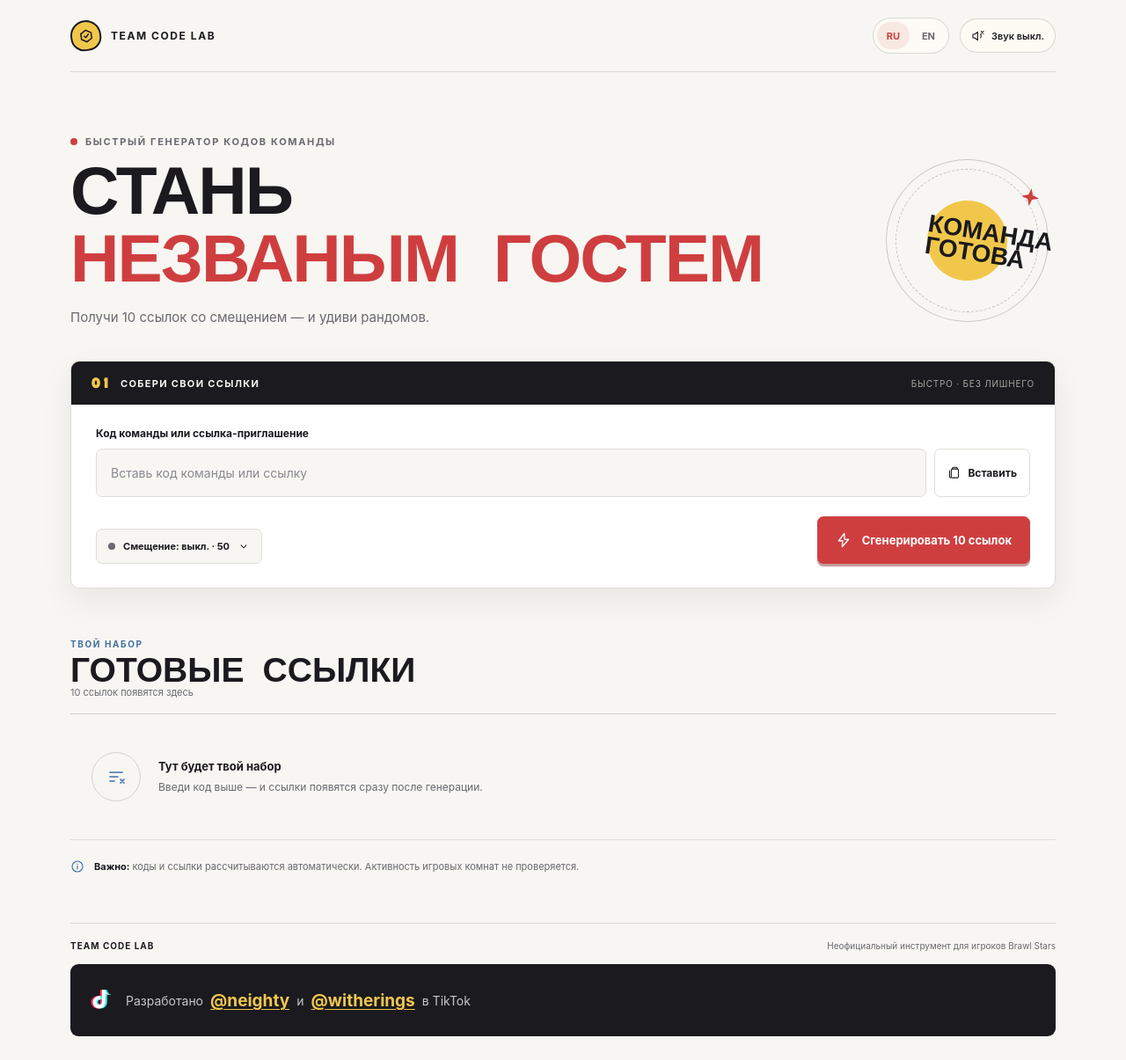
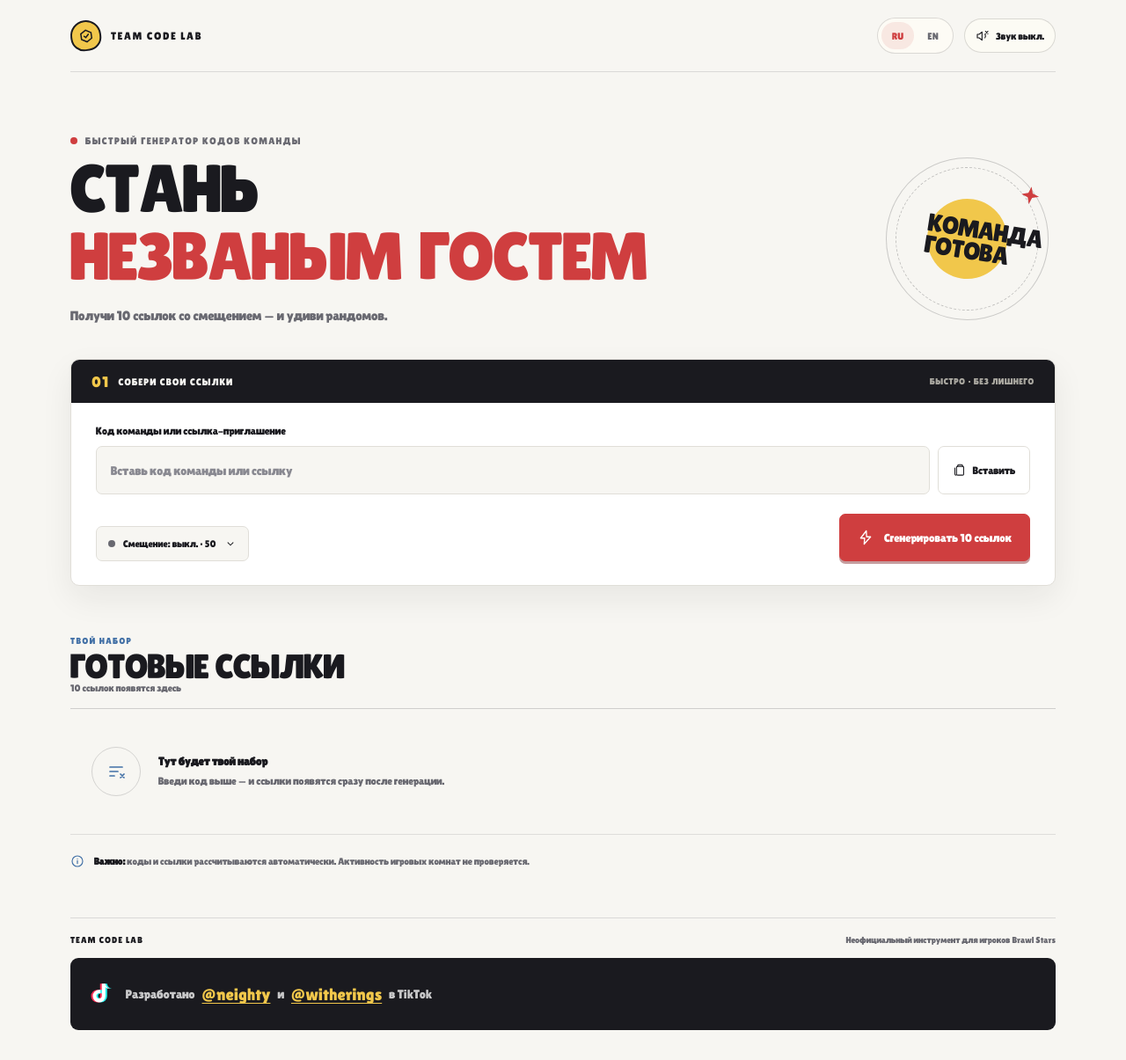
Before and after one commit to witherings/botrooms, a Flask app: page / in a window 1280 px wide. Shown: the whole page at 88% size. After the commit the page ends 1171 px from the top, so only its background shows below. Run offline with Flask 3, Linux system fonts and the light colour scheme.

Commit message:
Update site styles and add font and asset files
Replit-Commit-Author: Agent

```diff
--- a/site/static/style.css
+++ b/site/static/style.css
@@ -1,8 +1,15 @@
 @font-face {
-  font-family: "Nougat";
-  src: url("./fonts/Nougat-ExtraBlack.ttf") format("truetype");
+  font-family: "Lilita One Russian";
+  src: url("./fonts/LilitaOne-Russian.ttf") format("truetype");
   font-style: normal;
-  font-weight: 900;
+  font-weight: 400;
+  font-display: swap;
+}
+@font-face {
+  font-family: "Lilita One English";
+  src: url("./fonts/LilitaOne-English.ttf") format("truetype");
+  font-style: normal;
+  font-weight: 400;
   font-display: swap;
 }
 
@@ -16,8 +23,13 @@
   --orange: 207 62 63;
   --lime: 241 199 75;
   --teal: 66 112 166;
-  --display: "Nougat", Impact, sans-serif;
-  --body: Inter, ui-sans-serif, system-ui, -apple-system, BlinkMacSystemFont, "Segoe UI", sans-serif;
+  --display: "Lilita One Russian", sans-serif;
+  --body: "Lilita One Russian", sans-serif;
+}
+
+:root[lang="en"] {
+  --display: "Lilita One English", sans-serif;
+  --body: "Lilita One English", sans-serif;
 }
 
 * { box-sizing: border-box; }
@@ -56,7 +68,7 @@ button:focus-visible, input:focus-visible, a:focus-visible {
   background: rgb(var(--lime)); transform: rotate(-8deg);
 }
 .brand-mark svg { width: 20px; height: 20px; }
-.brand-name { font-size: 12px; font-weight: 700; letter-spacing: .13em; text-transform: uppercase; }
+.brand-name { font-size: 12px; font-weight: 400; letter-spacing: .13em; text-transform: uppercase; }
 .header-tools { display: flex; align-items: center; gap: 12px; }
 .language-switch {
   display: inline-flex; gap: 3px; padding: 4px; border: 1px solid rgba(26, 26, 31, .15);
@@ -64,7 +76,7 @@ button:focus-visible, input:focus-visible, a:focus-visible {
 }
 .language-switch button, .sound-toggle {
   min-width: 37px; height: 31px; padding: 0 9px; border: 0; border-radius: 999px;
-  background: transparent; color: rgb(var(--muted)); font-size: 11px; font-weight: 700;
+  background: transparent; color: rgb(var(--muted)); font-size: 11px; font-weight: 400;
   cursor: pointer; transition: transform .16s ease;
 }
 .language-switch button[aria-pressed="true"] { color: rgb(var(--orange)); background: rgba(207, 62, 63, .1); }
@@ -75,7 +87,7 @@ button:focus-visible, input:focus-visible, a:focus-visible {
   color: rgb(var(--ink)); background: rgba(255, 253, 245, .65);
 }
 .sound-toggle svg { width: 16px; height: 16px; }
-.sound-label { display: none; font-size: 11px; font-weight: 600; }
+.sound-label { display: none; font-size: 11px; font-weight: 400; }
 
 .hero {
   display: grid; grid-template-columns: minmax(0, 1fr) 238px; gap: 36px;
@@ -83,13 +95,13 @@ button:focus-visible, input:focus-visible, a:focus-visible {
 }
 .eyebrow {
   display: inline-flex; align-items: center; gap: 9px; margin: 0 0 15px;
-  color: rgb(var(--muted)); font-size: 11px; font-weight: 700; letter-spacing: .15em; text-transform: uppercase;
+  color: rgb(var(--muted)); font-size: 11px; font-weight: 400; letter-spacing: .15em; text-transform: uppercase;
 }
 .eyebrow-dot { width: 8px; height: 8px; border-radius: 50%; background: rgb(var(--orange)); }
 h1 {
   display: flex; flex-direction: column; align-items: flex-start; gap: .12em;
   max-width: 850px; margin: 0; font-family: var(--display); font-size: clamp(62px, 8vw, 100px);
-  font-weight: 900; line-height: .88; letter-spacing: -.025em; text-transform: uppercase;
+  font-weight: 400; line-height: .88; letter-spacing: 0; word-spacing: .08em; text-transform: uppercase;
 }
 h1 br { display: none; }
 h1 span { display: block; }
@@ -106,7 +118,7 @@ h1 .accent { color: rgb(var(--orange)); }
 .orbit-stamp::before, .orbit-stamp::after { position: absolute; content: ""; border-radius: 50%; }
 .orbit-stamp::before { inset: 10px; border: 1px dashed rgba(26, 26, 31, .24); }
 .orbit-stamp::after { width: 91px; height: 91px; background: rgb(var(--lime)); }
-.stamp-copy { z-index: 1; max-width: 93px; font-family: var(--display); font-size: 28px; font-weight: 800; line-height: .88; text-align: center; text-transform: uppercase; }
+.stamp-copy { z-index: 1; max-width: 93px; font-family: var(--display); font-size: 28px; font-weight: 400; line-height: .88; text-align: center; text-transform: uppercase; }
 .stamp-star { position: absolute; z-index: 2; top: 20px; right: 17px; width: 23px; height: 23px; color: rgb(var(--orange)); }
 
 .generator {
@@ -117,22 +129,22 @@ h1 .accent { color: rgb(var(--orange)); }
   display: flex; align-items: center; justify-content: space-between; min-height: 49px;
   padding: 0 23px; color: rgb(var(--paper)); background: rgb(var(--ink));
 }
-.generator-bar-title { display: inline-flex; align-items: center; gap: 10px; font-size: 11px; font-weight: 700; letter-spacing: .12em; text-transform: uppercase; }
+.generator-bar-title { display: inline-flex; align-items: center; gap: 10px; font-size: 11px; font-weight: 400; letter-spacing: .12em; text-transform: uppercase; }
 .bar-index { color: rgb(var(--lime)); font-family: var(--display); font-size: 17px; }
 .bar-note { color: rgba(248, 245, 231, .65); font-size: 10px; letter-spacing: .08em; text-transform: uppercase; }
 .form-content { padding: 25px 28px 27px; }
-.input-label, .field-label { display: block; margin: 0 0 10px; font-size: 12px; font-weight: 700; }
+.input-label, .field-label { display: block; margin: 0 0 10px; font-size: 12px; font-weight: 400; }
 .input-wrap { position: relative; display: flex; gap: 9px; }
 .code-input {
   width: 100%; min-width: 0; height: 55px; padding: 0 16px; border: 1px solid rgb(var(--line));
-  border-radius: 7px; color: rgb(var(--ink)); background: rgb(var(--paper)); font-size: 14px; font-weight: 600;
+  border-radius: 7px; color: rgb(var(--ink)); background: rgb(var(--paper)); font-size: 14px; font-weight: 400;
 }
 .code-input::placeholder { color: #898991; font-weight: 400; }
 .code-input:focus { border-color: rgb(var(--orange)); background: rgb(var(--card)); outline: none; }
 .paste-button {
   flex: 0 0 auto; display: inline-flex; align-items: center; justify-content: center; gap: 8px;
   min-width: 105px; padding: 0 14px; border: 1px solid rgb(var(--line)); border-radius: 4px;
-  border-radius: 7px; background: transparent; font-size: 12px; font-weight: 700; cursor: pointer;
+  border-radius: 7px; background: transparent; font-size: 12px; font-weight: 400; cursor: pointer;
   transition: transform .16s ease;
 }
 .paste-button:hover { background: rgba(241, 199, 75, .25); transform: translateY(-1px); }
@@ -142,7 +154,7 @@ h1 .accent { color: rgb(var(--orange)); }
 .offset-toggle {
   display: inline-flex; align-items: center; gap: 9px; min-height: 40px; padding: 0 13px;
   border: 1px solid rgb(var(--line)); border-radius: 7px; color: rgb(var(--ink));
-  background: rgb(var(--paper)); font-size: 11px; font-weight: 700; cursor: pointer;
+  background: rgb(var(--paper)); font-size: 11px; font-weight: 400; cursor: pointer;
   transition: border-color .15s ease, background .15s ease, transform .15s ease;
 }
 .offset-toggle:hover { border-color: rgb(var(--ink)); transform: translateY(-1px); }
@@ -158,7 +170,7 @@ h1 .accent { color: rgb(var(--orange)); }
 .offset-options { display: flex; flex-wrap: wrap; gap: 7px; }
 .offset-chip {
   min-width: 43px; height: 34px; padding: 0 11px; border: 1px solid rgb(var(--line));
-  border-radius: 3px; background: transparent; font-size: 11px; font-weight: 700; cursor: pointer;
+  border-radius: 3px; background: transparent; font-size: 11px; font-weight: 400; cursor: pointer;
   transition: transform .14s ease;
 }
 .offset-chip:hover { transform: translateY(-2px); border-color: rgb(var(--ink)); }
@@ -172,7 +184,7 @@ h1 .accent { color: rgb(var(--orange)); }
   display: inline-flex; flex: 0 0 auto; align-items: center; justify-content: center; gap: 12px;
   min-width: 211px; height: 54px; padding: 0 20px; border: 1px solid rgb(var(--orange));
   border-radius: 7px; color: white; background: rgb(var(--orange));
-  font-size: 13px; font-weight: 700; cursor: pointer; box-shadow: 0 3px 0 rgba(127, 37, 38, .45);
+  font-size: 13px; font-weight: 400; cursor: pointer; box-shadow: 0 3px 0 rgba(127, 37, 38, .45);
   transition: transform .15s ease;
 }
 .generate-button:hover { transform: translateY(-1px); box-shadow: 0 4px 0 rgba(127, 37, 38, .45); background: #b93436; }
@@ -198,15 +210,15 @@ h1 .accent { color: rgb(var(--orange)); }
 .feedback-message svg { flex: 0 0 auto; width: 16px; height: 16px; margin-top: 1px; }
 .retry-button {
   flex: 0 0 auto; margin: -2px 0 -2px auto; padding: 5px 8px; border: 1px solid currentColor;
-  border-radius: 3px; color: inherit; background: transparent; font-size: 10px; font-weight: 700; cursor: pointer;
+  border-radius: 3px; color: inherit; background: transparent; font-size: 10px; font-weight: 400; cursor: pointer;
 }
 .retry-button:hover { transform: translateY(-1px); }
 @keyframes appear { from { opacity: 0; transform: translateY(5px); } to { opacity: 1; transform: translateY(0); } }
 
 .results-section { padding: 57px 0 0; }
 .results-head { display: flex; align-items: end; justify-content: space-between; gap: 20px; padding-bottom: 17px; border-bottom: 1px solid rgba(19, 38, 42, .25); }
-.results-kicker { margin: 0 0 5px; color: rgb(var(--teal)); font-size: 10px; font-weight: 700; letter-spacing: .16em; text-transform: uppercase; }
-.results-title { margin: 0; font-family: var(--display); font-size: 39px; line-height: .95; font-weight: 800; text-transform: uppercase; }
+.results-kicker { margin: 0 0 5px; color: rgb(var(--teal)); font-size: 10px; font-weight: 400; letter-spacing: .16em; text-transform: uppercase; }
+.results-title { margin: 0; font-family: var(--display); font-size: 39px; line-height: .95; font-weight: 400; text-transform: uppercase; }
 .results-meta { color: rgb(var(--muted)); font-size: 11px; }
 .result-list { display: grid; grid-template-columns: 1fr 1fr; column-gap: 28px; }
 .skeleton-row {
@@ -226,9 +238,9 @@ h1 .accent { color: rgb(var(--orange)); }
   display: grid; grid-template-columns: 29px minmax(0, 1fr) auto; align-items: center; gap: 13px;
   min-height: 72px; border-bottom: 1px solid rgba(19, 38, 42, .13); animation: appear .2s ease both;
 }
-.result-number { color: #899589; font-family: var(--display); font-size: 17px; font-weight: 700; }
+.result-number { color: #899589; font-family: var(--display); font-size: 17px; font-weight: 400; }
 .result-codes { min-width: 0; }
-.team-code { display: block; font-family: var(--display); font-size: 22px; font-weight: 800; letter-spacing: .045em; line-height: 1; }
+.team-code { display: block; font-family: var(--display); font-size: 22px; font-weight: 400; letter-spacing: .045em; line-height: 1; }
 .hash-code { display: block; margin-top: 4px; color: rgb(var(--muted)); font-family: var(--body); font-size: 10px; letter-spacing: .06em; }
 .result-actions { display: flex; align-items: center; gap: 6px; }
 .icon-action, .open-action {
@@ -237,7 +249,7 @@ h1 .accent { color: rgb(var(--orange)); }
 }
 .icon-action { width: 34px; }
 .icon-action:hover { border-color: rgb(var(--ink)); background: rgb(var(--lime)); }
-.open-action { gap: 6px; padding: 0 9px; color: rgb(var(--teal)); font-size: 10px; font-weight: 700; text-decoration: none; }
+.open-action { gap: 6px; padding: 0 9px; color: rgb(var(--teal)); font-size: 10px; font-weight: 400; text-decoration: none; }
 .open-action:hover { border-color: rgb(var(--teal)); color: rgb(var(--paper)); background: rgb(var(--teal)); }
 .icon-action svg, .open-action svg { width: 14px; height: 14px; }
 .result-placeholder {
@@ -260,7 +272,7 @@ h1 .accent { color: rgb(var(--orange)); }
   margin-top: 55px; padding: 19px 0 27px; border-top: 1px solid rgba(19, 38, 42, .16);
   color: rgb(var(--muted)); font-size: 10px;
 }
-.footer-mark { color: rgb(var(--ink)); font-weight: 700; letter-spacing: .1em; text-transform: uppercase; }
+.footer-mark { color: rgb(var(--ink)); font-weight: 400; letter-spacing: .1em; text-transform: uppercase; }
 .footer-credit { display: inline-flex; flex-wrap: wrap; align-items: center; gap: 4px; }
 .footer-credit a { color: rgb(var(--teal)); font-weight: 700; text-decoration-thickness: 1px; text-underline-offset: 2px; }
 .footer-credit a:hover { color: rgb(var(--ink)); }
@@ -388,7 +400,7 @@ h1 .accent { color: rgb(var(--orange)); }
 .footer-credit a {
   color: rgb(var(--lime));
   font-size: 19px;
-  font-weight: 700;
+  font-weight: 400;
   text-decoration-thickness: 1px;
   text-underline-offset: 3px;
 }
```
Also changed, not shown: attached_assets/LilitaOne-Russian_1791370914179.ttf (added), attached_assets/LilitaOne_BSS_1791370914179.ttf (added), attached_assets/{89F6E6CA-961E-415E-864D-8E94911832B3}_1791371102481.png (added), attached_assets/{F5C08D9B-EF63-4488-BEA1-CA965CDB55F0}_1791371097481.png (added), site/static/fonts/LilitaOne-English.ttf (added), site/static/fonts/LilitaOne-Russian.ttf (added).
